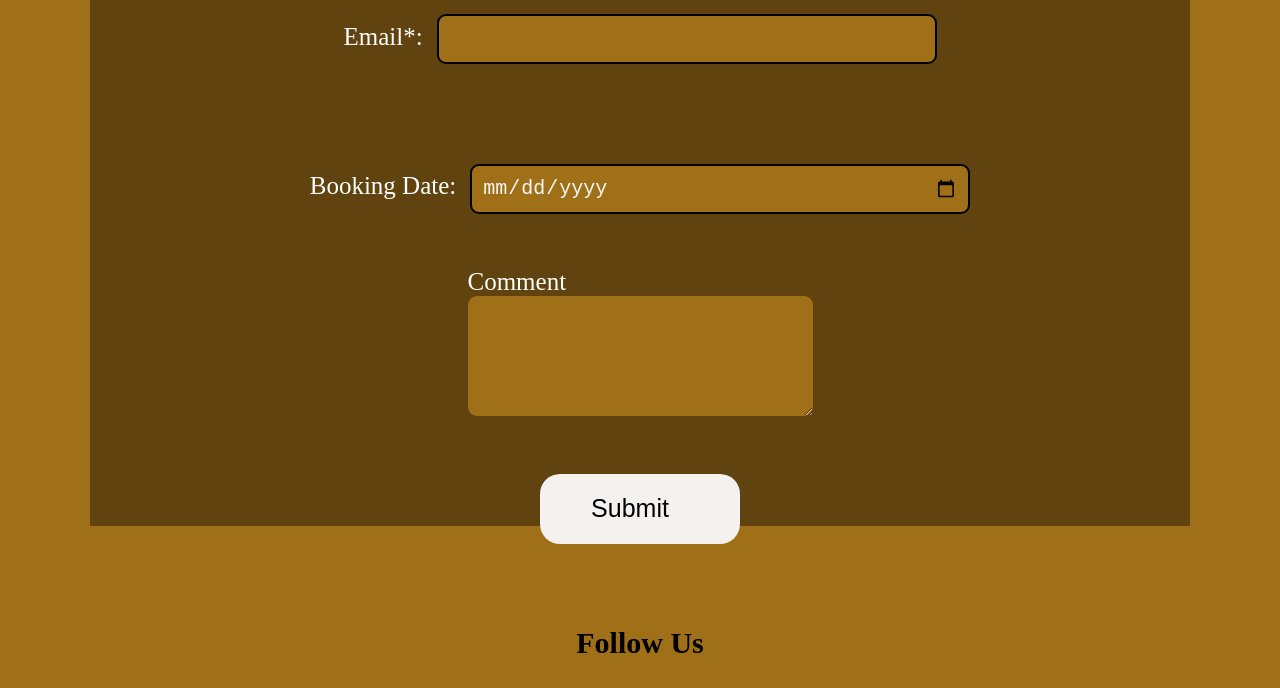
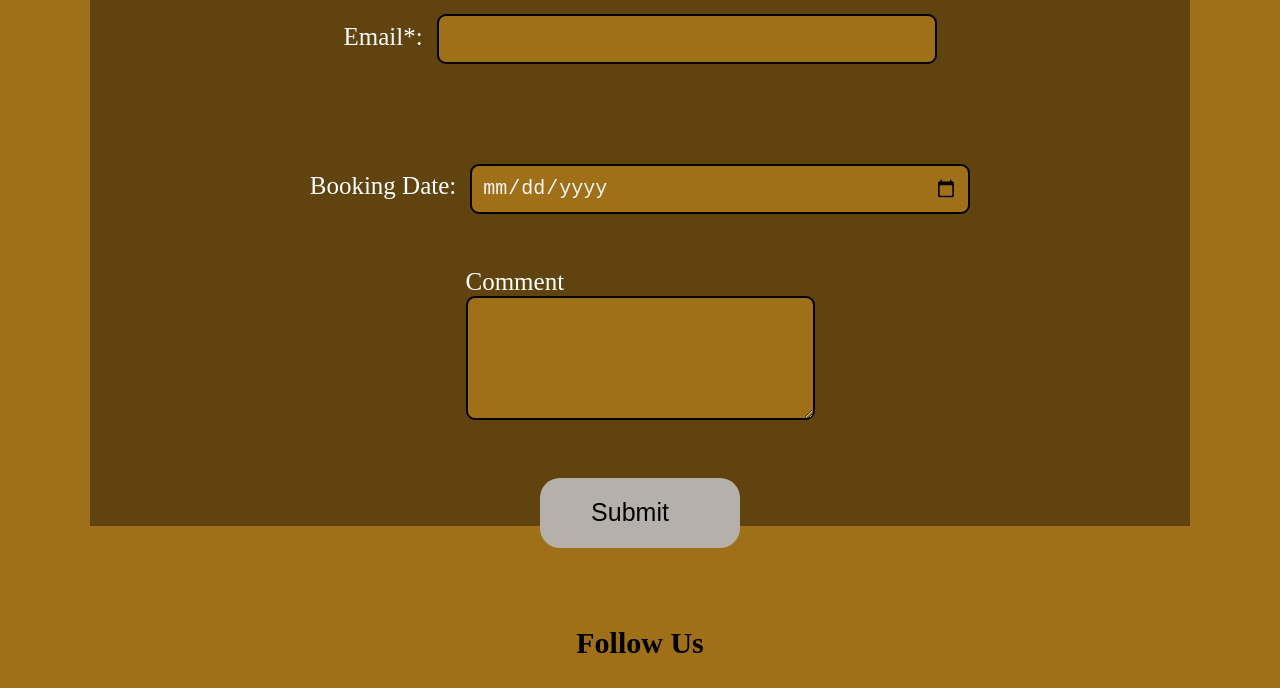
Before and after one commit to CodeYourFuture/Portfolio, a plain HTML site: page Priscilla-Portfolio/index.html in a window 1280 px wide. Shown: the part 4261-4949 px from the top of the page. Drawn offline with Linux system fonts and the light colour scheme.

Commit message:
Attached margin and color properties to form

```diff
--- a/Priscilla-Portfolio/portfolio.css
+++ b/Priscilla-Portfolio/portfolio.css
@@ -361,6 +361,7 @@ input {
 
 textarea {
   background-color: hsl(39, 74%, 36%);
+  border: 2px solid black;
   padding-left: 10px;
   border-radius: 9px;
 }
@@ -373,11 +374,11 @@ label {
 .submit {
   width: 200px;
   height: 70px;
+
   font-size: 25px;
   padding-right: 20px;
   border-radius: 20px;
-  background-color: rgb(245, 241, 239);
-  border-radius: 5px solid brown;
+  background-color: hsl(33, 7%, 69%);
 }
 
 /*----------------------FOOTER-------------------------*/
@@ -642,6 +643,10 @@ footer h2 {
     display: block;
   }
 
+  form h2 {
+    margin-bottom: 80px;
+  }
+
   input {
     width: 90%;
     margin-top: 0px;
```
